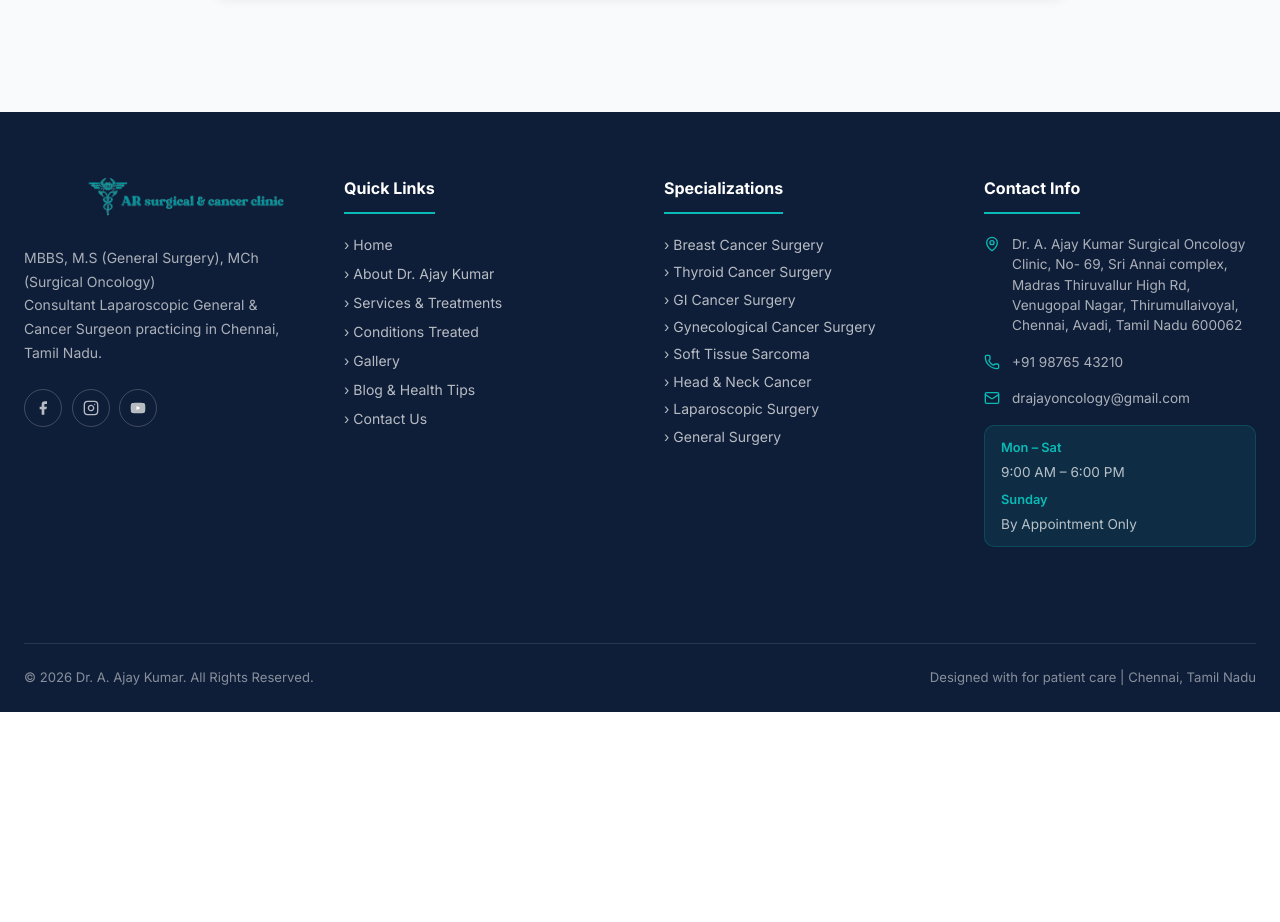
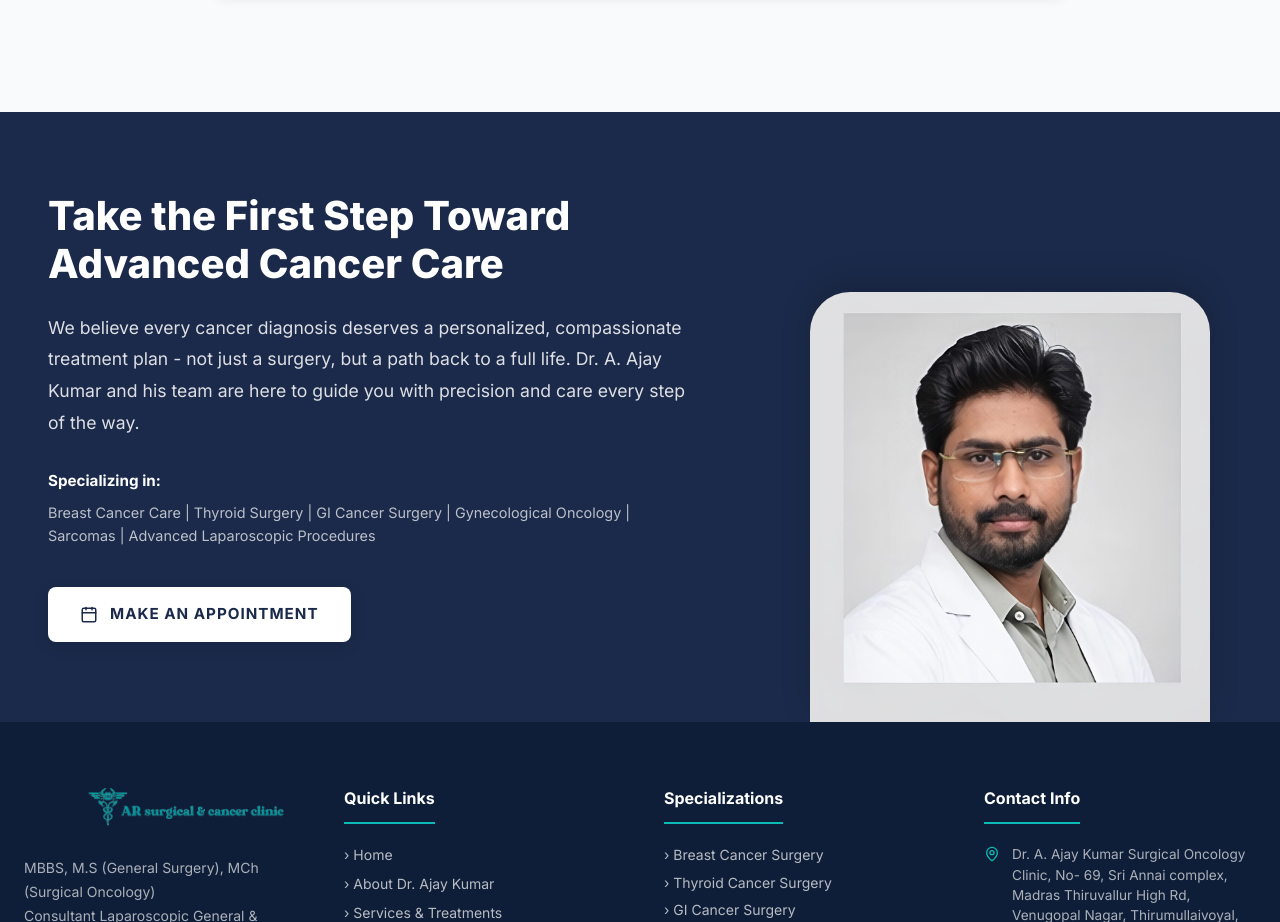
Before and after one commit to yakash4658r/Ajay_Oncologist, a React (Vite) app: page / in a window 1280 px wide. Shown: the part 6943-7865 px from the top of the page. Before the commit the page ends 7655 px from the top, so only its background shows below. Built offline with nearby package versions, Linux system fonts and the light colour scheme.

Commit message:
Add global CTA section above footer on all pages

```diff
--- a/src/App.tsx
+++ b/src/App.tsx
@@ -1,6 +1,7 @@
 import { useState, useEffect, useCallback } from 'react';
 import Navbar from './components/Navbar';
 import Footer from './components/Footer';
+import CTASection from './components/CTASection';
 import HomePage from './pages/HomePage';
 import AboutPage from './pages/AboutPage';
 import ServicesPage from './pages/ServicesPage';
@@ -112,6 +113,7 @@ export default function App() {
           {renderPage()}
         </main>
 
+        <CTASection setCurrentPage={setCurrentPage} />
         <Footer setCurrentPage={setCurrentPage} />
 
         {/* Click to Call (mobile) */}
--- /dev/null
+++ b/src/components/CTASection.tsx
@@ -0,0 +1,69 @@
+import { Calendar } from 'lucide-react';
+
+interface CTASectionProps {
+  setCurrentPage: (page: string) => void;
+}
+
+export default function CTASection({ setCurrentPage }: CTASectionProps) {
+  return (
+    <section style={{ background: '#1B2A4A', padding: '0' }}>
+      <div style={{ maxWidth: '1280px', margin: '0 auto', display: 'flex', flexWrap: 'wrap', alignItems: 'stretch' }}>
+
+        {/* Text Content */}
+        <div style={{ flex: '1 1 600px', padding: '5rem 3rem', display: 'flex', flexDirection: 'column', justifyContent: 'center' }}>
+          <h2 style={{ fontFamily: 'Inter', fontWeight: 800, fontSize: '2.5rem', color: 'white', marginBottom: '1.5rem', lineHeight: '1.2' }}>
+            Take the First Step Toward Advanced Cancer Care
+          </h2>
+          <p style={{ color: 'rgba(255,255,255,0.85)', fontSize: '1.1rem', lineHeight: '1.8', marginBottom: '2rem' }}>
+            We believe every cancer diagnosis deserves a personalized, compassionate treatment plan - not just a surgery, but a path back to a full life. Dr. A. Ajay Kumar and his team are here to guide you with precision and care every step of the way.
+          </p>
+
+          <div style={{ marginBottom: '2.5rem' }}>
+            <span style={{ display: 'block', color: 'white', fontWeight: 700, marginBottom: '0.5rem', fontSize: '0.95rem' }}>Specializing in:</span>
+            <p style={{ color: 'rgba(255,255,255,0.7)', fontSize: '0.9rem', lineHeight: '1.6' }}>
+              Breast Cancer Care | Thyroid Surgery | GI Cancer Surgery | Gynecological Oncology | Sarcomas | Advanced Laparoscopic Procedures
+            </p>
+          </div>
+
+          <div>
+            <button
+              onClick={() => { setCurrentPage('contact'); window.scrollTo({ top: 0, behavior: 'smooth' }); }}
+              style={{
+                display: 'inline-flex', alignItems: 'center', gap: '0.75rem',
+                background: 'white', color: '#1B2A4A',
+                padding: '1rem 2rem', borderRadius: '8px',
+                fontFamily: 'Inter', fontWeight: 700, fontSize: '0.95rem',
+                border: 'none', cursor: 'pointer', textTransform: 'uppercase', letterSpacing: '1px',
+                boxShadow: '0 4px 15px rgba(0,0,0,0.1)', transition: 'all 0.3s ease'
+              }}
+              onMouseEnter={e => { e.currentTarget.style.transform = 'translateY(-2px)'; e.currentTarget.style.boxShadow = '0 6px 20px rgba(0,0,0,0.15)'; }}
+              onMouseLeave={e => { e.currentTarget.style.transform = 'translateY(0)'; e.currentTarget.style.boxShadow = '0 4px 15px rgba(0,0,0,0.1)'; }}
+            >
+              <Calendar size={18} /> MAKE AN APPOINTMENT
+            </button>
+          </div>
+        </div>
+
+        {/* Image Content */}
+        <div style={{ flex: '1 1 400px', display: 'flex', alignItems: 'flex-end', justifyContent: 'center', position: 'relative', overflow: 'hidden', paddingTop: '3rem' }}>
+          <img
+            src="./Doctor.jpeg"
+            alt="Dr. A. Ajay Kumar"
+            style={{
+              position: 'relative',
+              zIndex: 2,
+              width: '80%',
+              maxWidth: '400px',
+              height: 'auto',
+              objectFit: 'cover',
+              objectPosition: 'top',
+              borderRadius: '40px 40px 0 0',
+              boxShadow: '0 -10px 30px rgba(0,0,0,0.15)'
+            }}
+          />
+        </div>
+
+      </div>
+    </section>
+  );
+}
```
